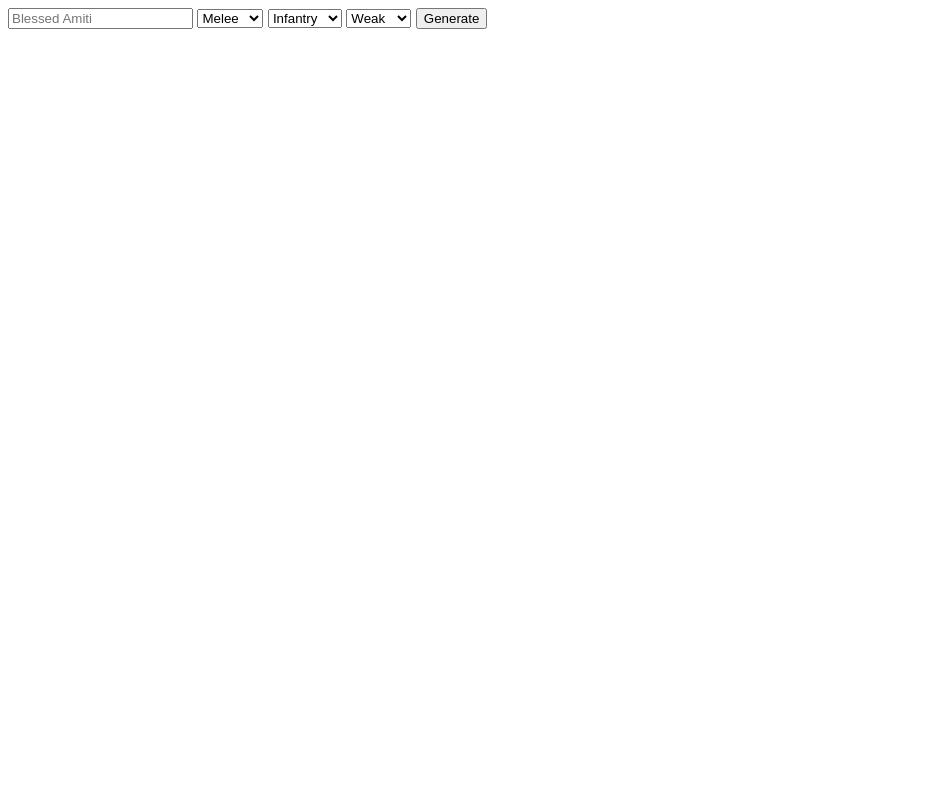
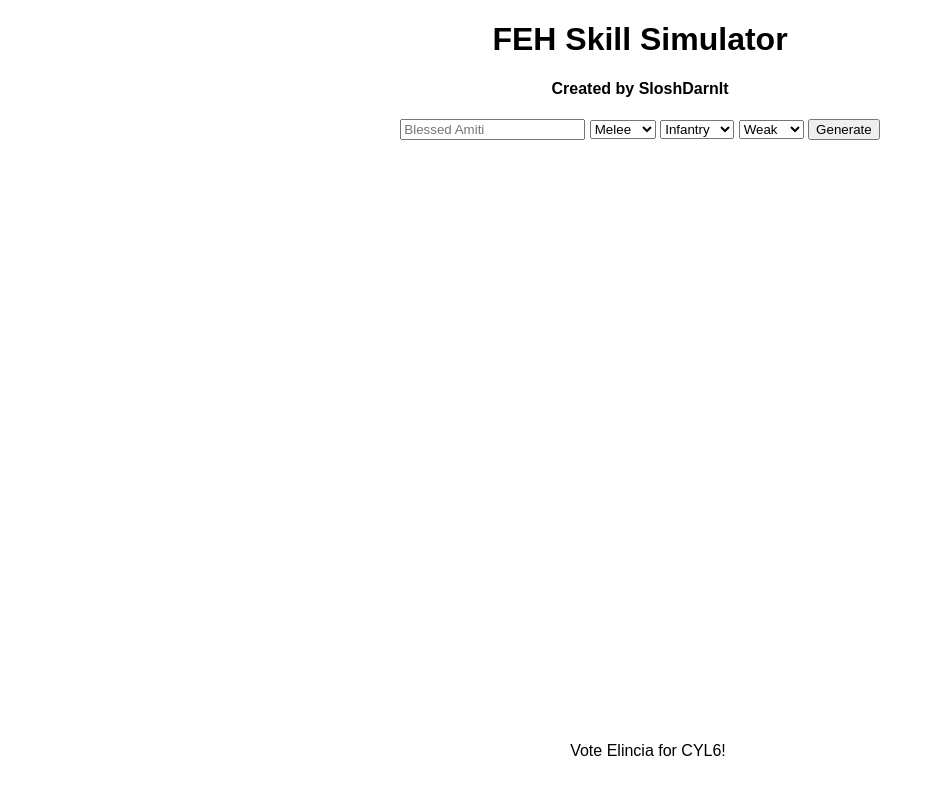
Before and after one commit to ZachRoze/FehSkillSim, a Flask app: page / in a window 1280 px wide. Shown: the whole page, without its empty margins (0-935 px from the left). Run offline with Flask 2, Linux system fonts and the light colour scheme.

Commit message:
Update html/css

```diff
--- a/WeaponImageGenerator.py
+++ b/WeaponImageGenerator.py
@@ -72,7 +72,6 @@
             effImage = effImage.resize( ( 105, 30 ) )
             self.baseImage.paste( effImage, ( effImageXcoord, effImageYcoord ), effImage )
             effImageXcoord += 110
-        print( self.effAgainst )
 
         # Weapon text
         width = 65
@@ -83,9 +82,6 @@
             fontSize -= 2
             width += 2 * ( maxLines - 1 )
             maxLines += 1
-        print( fontSize )
-        print( width )
-        print( maxLines )
         descriptionLines = textwrap.wrap( self.weaponText, width=width )
         descriptionFont = ImageFont.truetype( "static/nimbus-sans-l.regular-italic.otf", fontSize )
         height = 92
--- a/static/css/main.css
+++ b/static/css/main.css
@@ -1,3 +1,29 @@
 body {
+    text-align: left;
     font-family: sans-serif;
+    overflow-x: hidden;
 }
+.title {
+    text-align: center;
+    margin-left: 25%;
+    margin-right: 25%;
+}
+.inputs {
+    text-align: center;
+    margin-left: 25%;
+    margin-right: 25%;
+}
+.imageout {
+    text-align: center;
+}
+.textout {
+    text-align: left;
+    margin-left: 25%;
+    margin-right: 25%;
+}
+#vote {
+    text-align: center;
+    position: absolute;
+    width: 100%;
+    bottom: 5%;
+}
--- a/templates/index.html
+++ b/templates/index.html
@@ -4,7 +4,11 @@
     <title>Feh Skill Sim</title>
     <link rel="stylesheet" href="{{ url_for('static', filename='css/main.css') }}">
 </head>
-<div class="content">
+<div class="title">
+    <h1>FEH Skill Simulator</h1>
+    <h4>Created by SloshDarnIt</h4>
+</div>
+<div class="inputs">
     <form action="/" method="POST">
         {% if weaponName %}
         <input type="text" name="weaponName" id="weaponName" value="{{weaponName}}">
@@ -35,16 +39,20 @@
         <input type="submit" value="Generate">
     </form>
 </div>
+<br>
+<div class="imageout">
+{% if imagePath %}
+    <h3><b>Image links aren't permanent.<br>
+        Please reupload image to a different site if you wan't to keep the image!</b>
+    </h3>
+    <img src="{{ imagePath }}">
+{% endif %}
+</div>
+<div class="textout">
 {% if weaponName %}
     <h3>Copyable Text:</h3>
     <h3>{{weaponText}}</h3>
-    <br>
-    <br>
 {% endif %}
-{% if imagePath %}
-    <h3>Image links aren't permanent.<br>
-        Please reupload image to a different site if you wan't to keep the image!
-    </h3>
-    <img src="{{ imagePath }}">
-{% endif %}
+</div>
+<div id="vote">Vote Elincia for CYL6!</div>
 </html>
```
